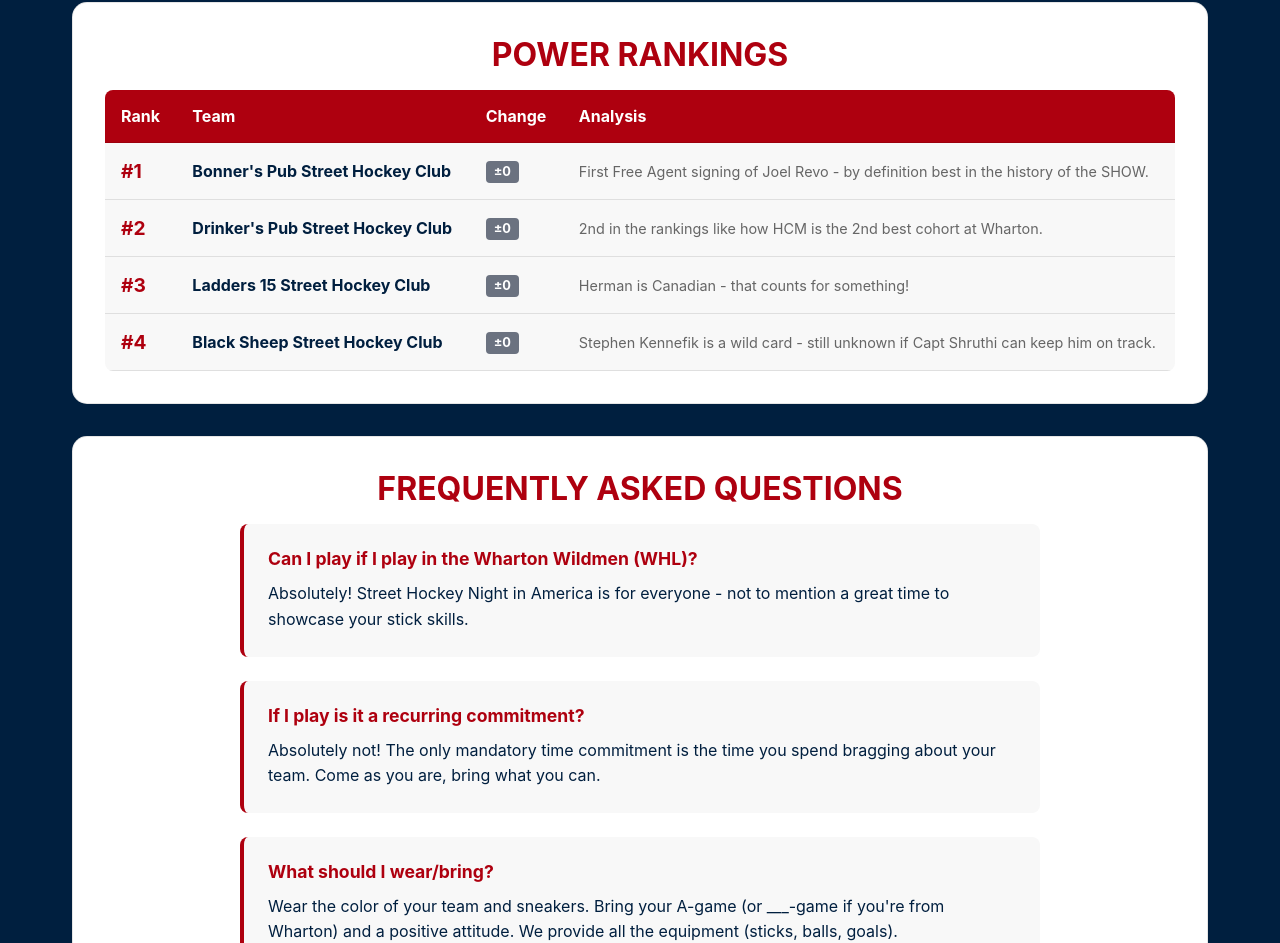
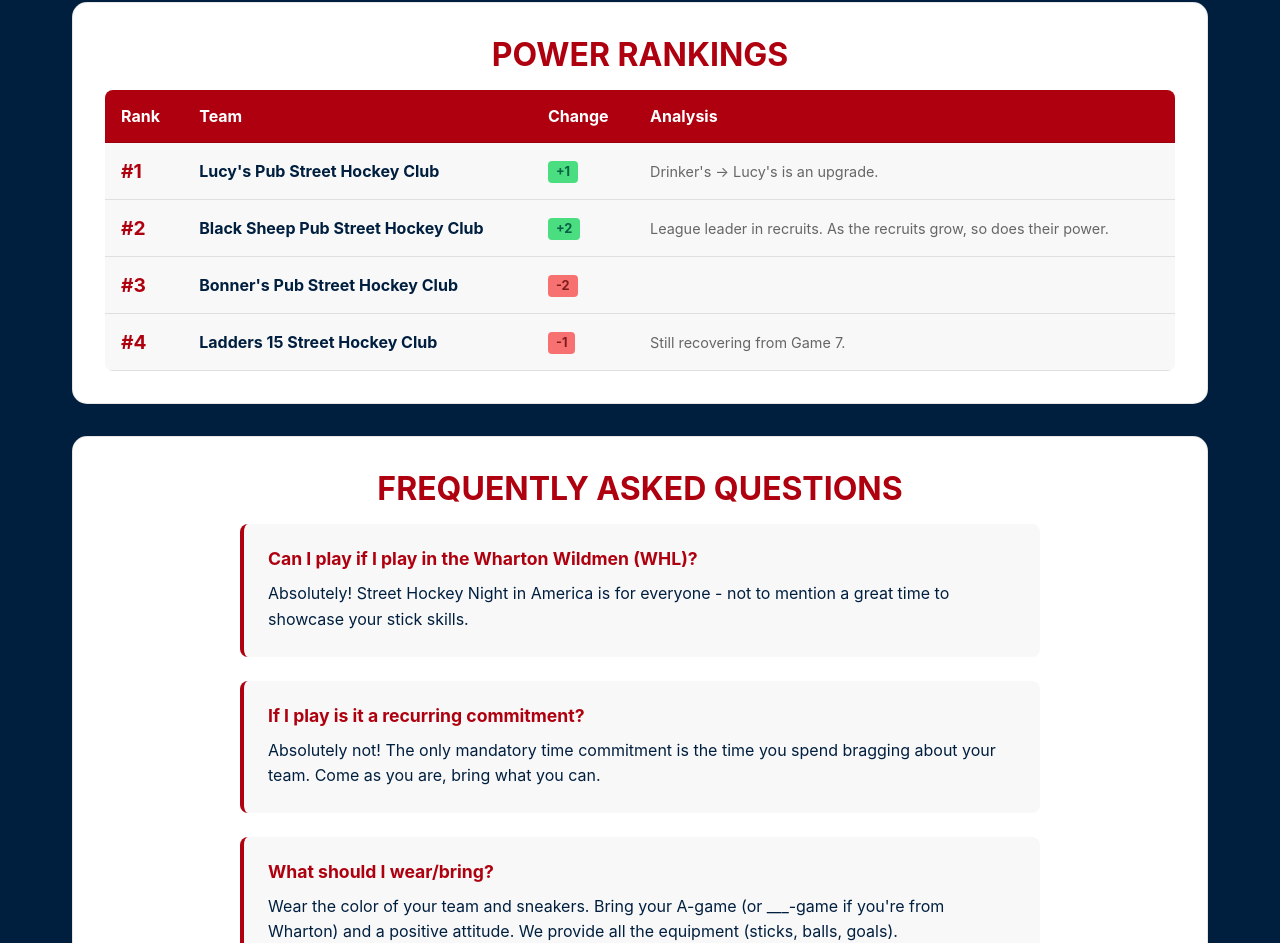
Before and after one commit to rberg27/streethockeyofwharton, a Next.js app: page / in a window 1280 px wide. Shown: the part 2821-3764 px from the top of the page. Built offline with nearby package versions, Linux system fonts and the light colour scheme.

Commit message:
Updated teams

```diff
--- a/components/PowerRankings.tsx
+++ b/components/PowerRankings.tsx
@@ -2,32 +2,33 @@
   const rankings = [
     {
       rank: 1,
-      team: "Bonner's Pub Street Hockey Club",
-      change: "same",
-      changeValue: "±0",
-      reason: "First Free Agent signing of Joel Revo - by definition best in the history of the SHOW."
+      team: "Lucy's Pub Street Hockey Club",
+      change: "up",
+      changeValue: "+1",
+      reason: "Drinker's -> Lucy's is an upgrade."
     },
     {
       rank: 2,
-      team: "Drinker's Pub Street Hockey Club",
-      change: "same",
-      changeValue: "±0",
-      reason: "2nd in the rankings like how HCM is the 2nd best cohort at Wharton."
+      team: "Black Sheep Pub Street Hockey Club",
+      change: "up",
+      changeValue: "+2",
+      reason: "League leader in recruits. As the recruits grow, so does their power."
     },
     {
       rank: 3,
-      team: "Ladders 15 Street Hockey Club",
-      change: "same",
-      changeValue: "±0",
-      reason: "Herman is Canadian - that counts for something!"
+      team: "Bonner's Pub Street Hockey Club",
+      change: "down",
+      changeValue: "-2",
+      reason: " "
     },
     {
       rank: 4,
-      team: "Black Sheep Street Hockey Club",
-      change: "same",
-      changeValue: "±0",
-      reason: "Stephen Kennefik is a wild card - still unknown if Capt Shruthi can keep him on track."
-    }
+      team: "Ladders 15 Street Hockey Club",
+      change: "down",
+      changeValue: "-1",
+      reason: "Still recovering from Game 7."
+    },
+
   ]
 
   const getChangeClass = (change: string) => {
```
Also changed, not shown: 1 other file (tests, documents, lock files or other folders).
